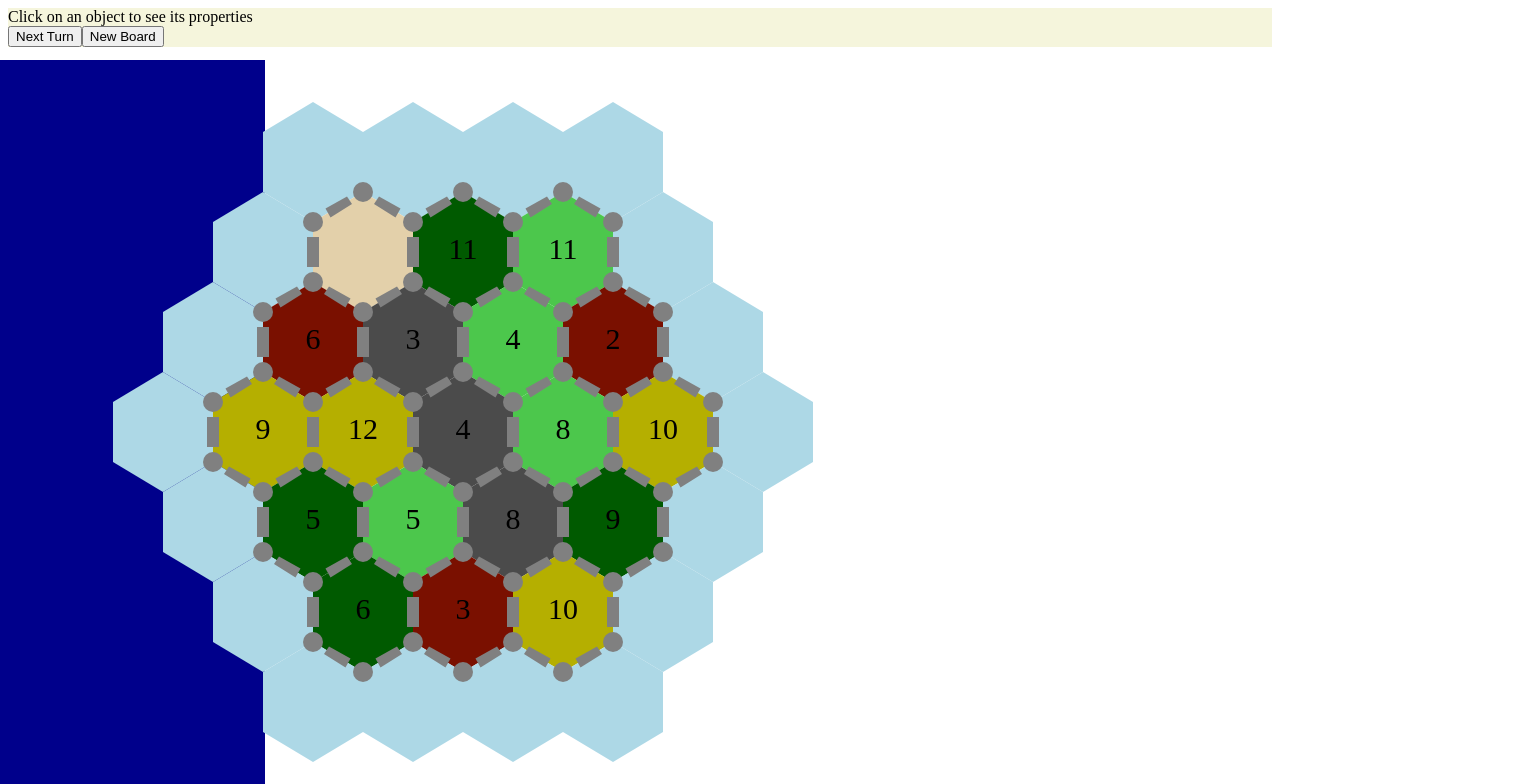
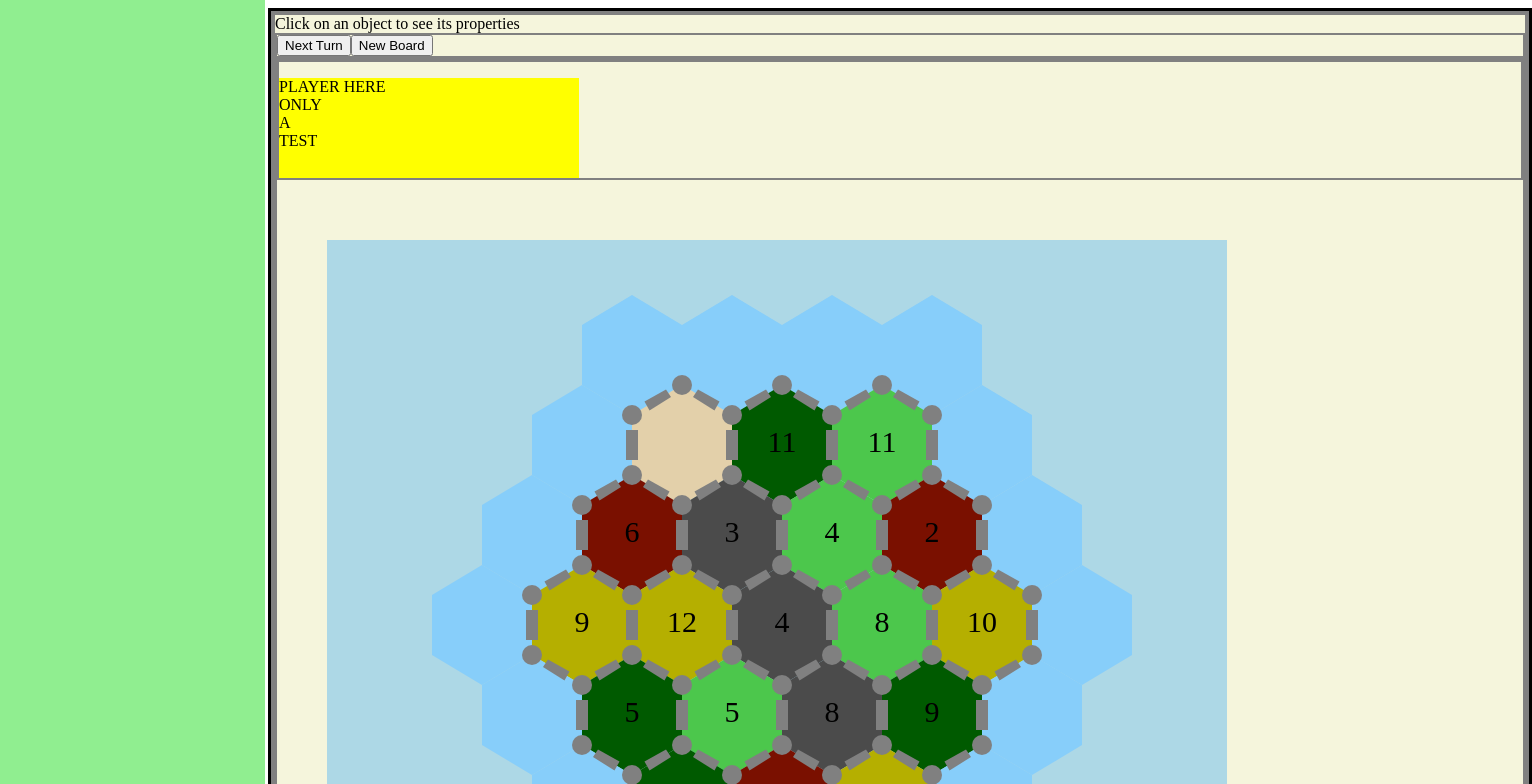
Before and after one commit to bergbros/settlers-of-open-source, a React (Vite) app in the folder soos-client/: page / in a window 1280 px wide. Both pictures are taken after a click on the button "New Board". Shown: the top 784 px of the page, 1532 px wide, since content can reach past the window. Built offline with nearby package versions, Linux system fonts and the light colour scheme.

Commit message:
Cosmetic HTML update with header and sidebar

```diff
--- a/soos-client/src/App.scss
+++ b/soos-client/src/App.scss
@@ -1,34 +1,51 @@
 .App{
   position:relative;
   background-color: beige;
+  left:260px;
+  border: 3px solid black;
+  &.HeaderInfo{
+    position:relative;
+    left:0px;
+    border:2px solid gray;
+  }
+}
+
+
+
+.Player{
+  position:relative;
+  top:0px;
+  left: 0px;
+  height: 100px;
+  width: 300px;
+  background:yellow
+}
+.teamOne{
+  background: red;
+}
+.teamTwo{
+  background:lightblue;
 }
 
 .GameBoard{
   display: flex;
   flex-direction: row;
-  position:absolute;
-  top: 0px;
-  left: 225px;
-  height: 300px;
-  width: 100%;
-  background-color: pink;
+  position:relative;
+  top: 60px;
+  left: 50px;
+  height: 800px;
+  width: 900px;
+  background-color: lightblue;
 }
 
 .GameInfo{
   position:fixed;
-  top:60px;
+  top:0px;
   left:0;
   width: 225px;
   height:100%;
   padding: 20px;
-  background: darkblue;
-}
-
-.teamOne{
-  background: red;
-}
-.teamTwo{
-  background:blue;
+  background: lightgreen;
 }
 
 .Hex {
@@ -51,7 +68,7 @@
     z-index: 3;
   }
   &.water {
-    background-color: lightblue;
+    background-color: lightskyblue;
     z-index: 3;
   }
 
--- a/soos-client/src/App.tsx
+++ b/soos-client/src/App.tsx
@@ -4,23 +4,61 @@ import './App.scss';
 const HexWidth = 100, HexHeight = 120;
 const BoardWidth = 7, BoardHeight = 7;
 
+
 export class App extends Component {
   constructor(props:any){
     super(props);
+    this.state={
+      gamePhase:0
+      //phase 0: create a board
+      //phase 1: assign settlements to each team
+      //phase 2: ...
+    }
+  }
+
+  handleNextGamePhase(){
 
   }
 
   render(): ReactNode {
     return(
       <div className="App">
-        <GameBoard></GameBoard>
+        <div className="App HeaderInfo">
+          <GameBoard></GameBoard>
+        </div>
         <div className="GameInfo"></div>
       </div>
+
       );
   }
 }
 
-class GameBoard extends Component<{},{board:any; clickStatement:string,myTerrain:string[][], myTerrFrequency:(number|null)[][]}>{
+class Player extends Component<{id:string},{settlements:any[],roads:any[],resources:string,cardsInHand:string,playedCards:string}>{
+  constructor(props:any){
+    super(props);
+    this.state={
+      settlements:["this"],
+      roads:["is"],
+      resources:"ONLY",
+      cardsInHand:"A",
+      playedCards:"TEST",
+    }
+  }
+
+  render(): ReactNode {
+    return(
+      <div className="Player">
+        <div>PLAYER HERE</div>
+        <div>{this.state.resources}</div>
+        <div>{this.state.cardsInHand}</div>
+        <div>{this.state.playedCards}</div>
+      </div>
+    );
+  }
+}
+
+
+class GameBoard extends Component<{},{board:any; clickStatement:string,myTerrain:string[][], myTerrFrequency:(number|null)[][],myPlayers:Player[]}>{
   constructor(props:any) {
     super(props);
     this.state = {
@@ -36,6 +74,7 @@ class GameBoard extends Component<{},{board:any; clickStatement:string,myTerrain
       myTerrFrequency: [],
       board:[],//this.initializeBoard(),
       clickStatement: "Click on an object to see its properties",
+      myPlayers:[],
     };
   }
 
@@ -55,9 +94,11 @@ class GameBoard extends Component<{},{board:any; clickStatement:string,myTerrain
   render(){
 
     return(
-      <div className="App">
+      <div className="App HeaderInfo">
         <div>{this.state.clickStatement}</div>
+        <div className="App HeaderInfo">
         <div><button>Next Turn</button><button onClick={()=>this.setState({board:this.initializeBoard()})}>New Board</button></div>
+        </div>
         {this.state.board}
       </div>
     );
@@ -258,14 +299,36 @@ class GameBoard extends Component<{},{board:any; clickStatement:string,myTerrain
     this.setState({myTerrFrequency: terrFrequency});
     //console.log(`Terrain: ${this.state.myTerrain}`);
 
+    for(let i=1;i<4;i++){
+        let newPlayer = new Player(i.toString());
+        this.state.myPlayers.push();
+    }
+
+
+
     return (
-      <div className="App">
-        {board}
+      <div className="App HeaderInfo">
+        <div className="App HeaderInfo">
+          <ol>{this.listPlayers()}</ol>
+          <Player id="PLAYER1"></Player>
+        </div>
+        <div className='GameBoard'>{board}</div>
       </div>
     );
   }
 
+  listPlayers(){
+    const mylist = [];
+    for (let i = 0; i<this.state.myPlayers.length; i++){
+      let plyr = this.state.myPlayers[i];
+      mylist.push(plyr.render());
+    }
 
+    return mylist;
+    //return this.state.myPlayers.map((plyr:Player)=>{
+    //<li>{plyr}</li>
+    //  });
+  }
 }
 
 type HexProp = {terrainClass:string, xCoord:number, yCoord:number,x:number, y:number,tileNumber:number,settlements:number[], roads:number[]}
@@ -273,6 +336,7 @@ class Hex extends Component<HexProp, {}> {
   constructor(props:any){
     super(props);
   }
+
   render(): ReactNode {
     const hexDivs = [];
     hexDivs.push(
```
Also changed, not shown: 1 other file (tests, documents, lock files or other folders).
